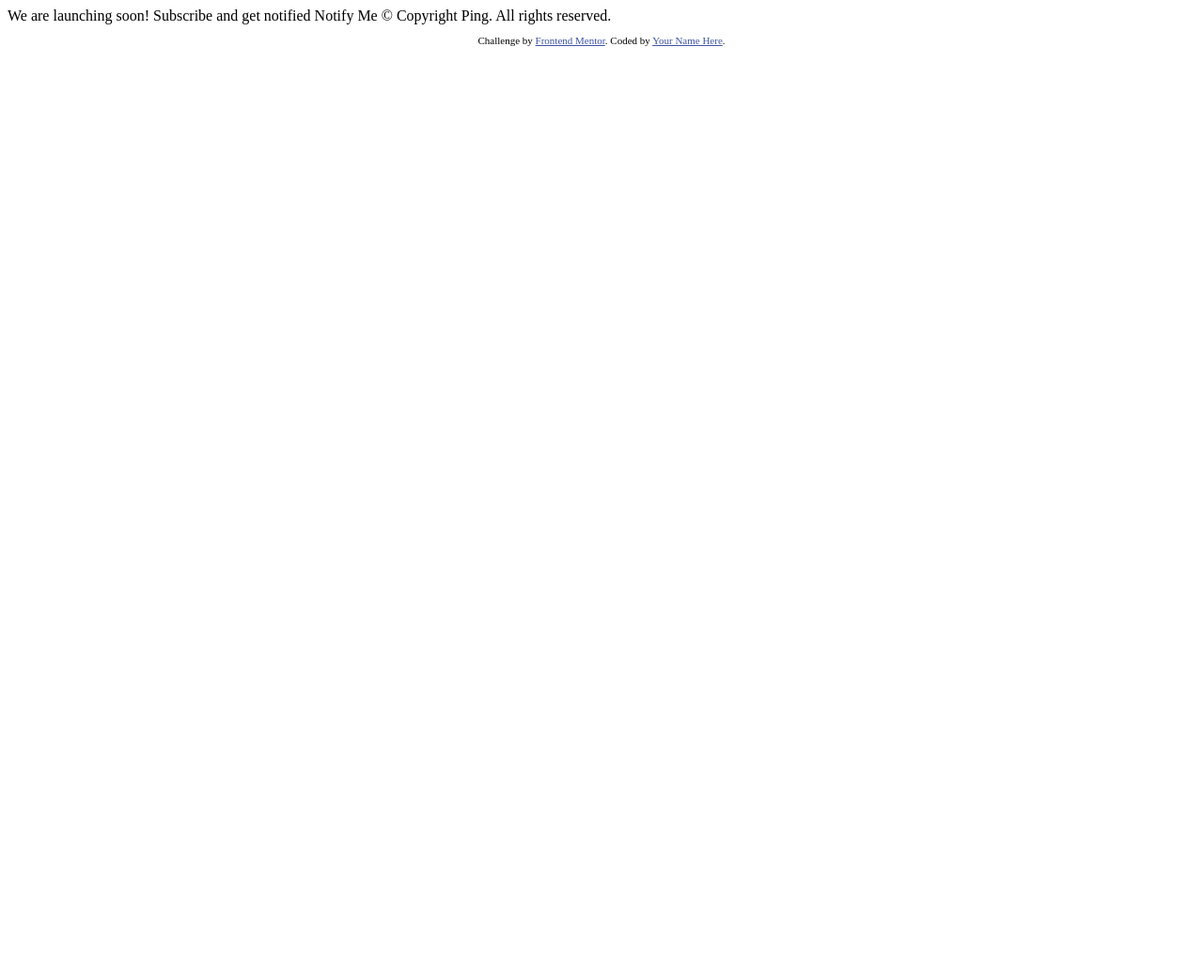
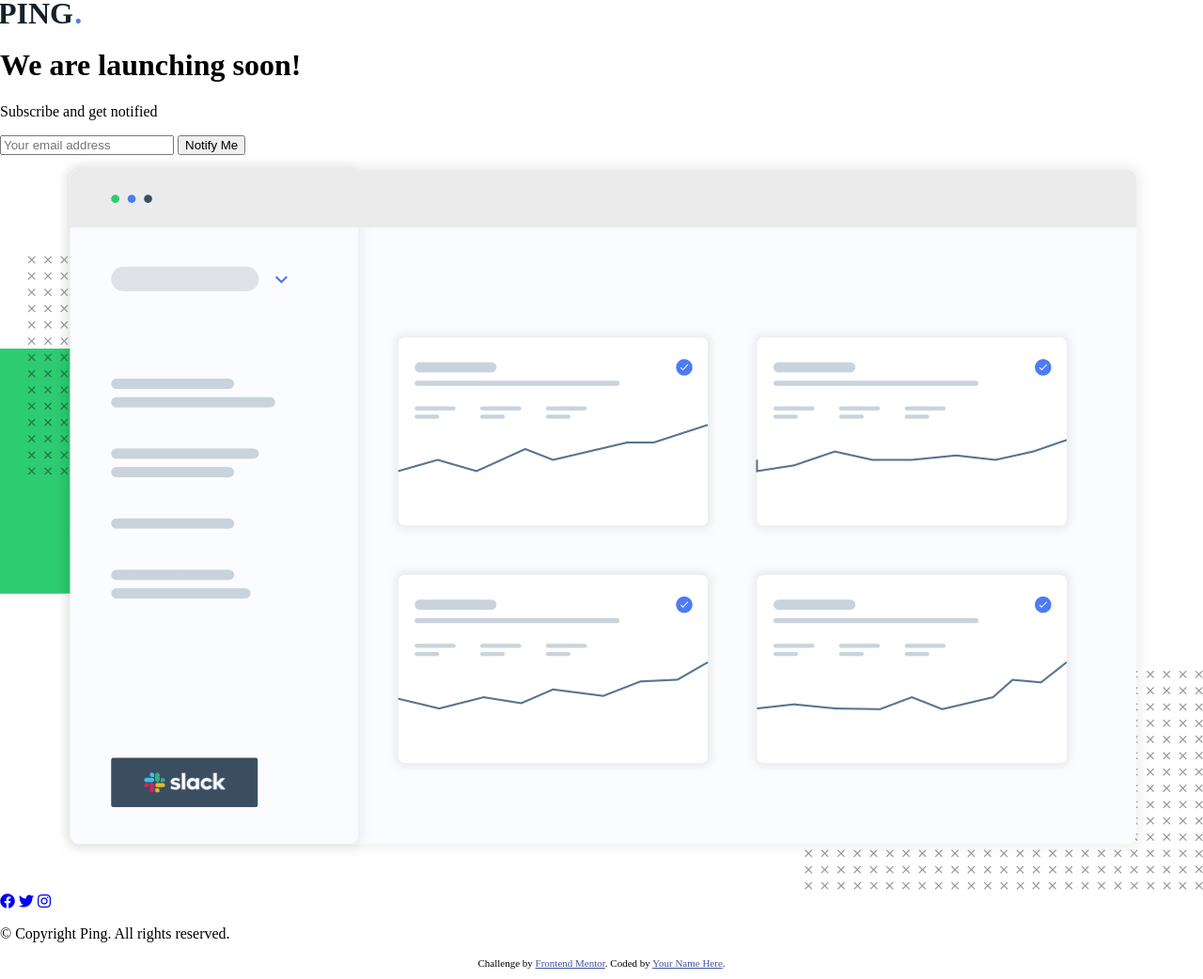
Before and after one commit to AbePlays/Frontend-Challenge-4, a plain HTML site: page index.html in a window 1280 px wide. Shown: the whole page at 94% size. Before the commit the page ends 800 px from the top, so only its background shows below. Drawn offline with Linux system fonts and the light colour scheme.

Commit message:
Added all components

```diff
--- a/index.html
+++ b/index.html
@@ -1,33 +1,52 @@
 <!DOCTYPE html>
 <html lang="en">
   <head>
-  <meta charset="UTF-8">
-  <meta name="viewport" content="width=device-width, initial-scale=1.0"> <!-- displays site properly based on user's device -->
+    <meta charset="UTF-8" />
+    <meta name="viewport" content="width=device-width, initial-scale=1.0" />
+    <!-- displays site properly based on user's device -->
 
-  <link rel="icon" type="image/png" sizes="32x32" href="./images/favicon-32x32.png">
+    <link
+      rel="icon"
+      type="image/png"
+      sizes="32x32"
+      href="./images/favicon-32x32.png"
+    />
 
     <title>Frontend Mentor | Ping coming soon page</title>
 
     <!-- Feel free to remove these styles or customise in your own stylesheet 👍 -->
-  <style>
-    .attribution { font-size: 11px; text-align: center; }
-    .attribution a { color: hsl(228, 45%, 44%); }
-  </style>
+    <link rel="stylesheet" href="./style.css" />
+    <link
+      rel="stylesheet"
+      href="https://cdnjs.cloudflare.com/ajax/libs/font-awesome/5.11.2/css/all.css"
+      integrity="sha256-46qynGAkLSFpVbEBog43gvNhfrOj+BmwXdxFgVK/Kvc="
+      crossorigin="anonymous"
+    />
   </head>
   <body>
-
-  We are launching soon!
-
-  Subscribe and get notified
-
-  Notify Me
-
-  &copy; Copyright Ping. All rights reserved.
+    <img src="./images/logo.svg" class="top-img" alt="logo" />
+    <div class="top">
+      <h1>We are launching soon!</h1>
+      <p>Subscribe and get notified</p>
+      <input type="text" placeholder="Your email address" />
+      <button type="submit">Notify Me</button>
+    </div>
+    <div class="mid">
+      <img src="./images/illustration-dashboard.png" alt="mid-img" />
+    </div>
+    <div class="bottom">
+      <a href="#"><i class="fab fa-facebook"></i></a>
+      <a href="#"><i class="fab fa-twitter"></i></a>
+      <a href="#"><i class="fab fa-instagram"></i></a>
+      <p>&copy; Copyright Ping. All rights reserved.</p>
+    </div>
 
     <footer>
       <p class="attribution">
-      Challenge by <a href="https://www.frontendmentor.io?ref=challenge" target="_blank">Frontend Mentor</a>.
-      Coded by <a href="#">Your Name Here</a>.
+        Challenge by
+        <a href="https://www.frontendmentor.io?ref=challenge" target="_blank"
+          >Frontend Mentor</a
+        >. Coded by <a href="#">Your Name Here</a>.
       </p>
     </footer>
   </body>
--- /dev/null
+++ b/style.css
@@ -0,0 +1,12 @@
+body {
+  padding: 0;
+  margin: 0;
+}
+
+.attribution {
+  font-size: 11px;
+  text-align: center;
+}
+.attribution a {
+  color: hsl(228, 45%, 44%);
+}
```
Lines whose indentation alone changed are shown as unchanged.
